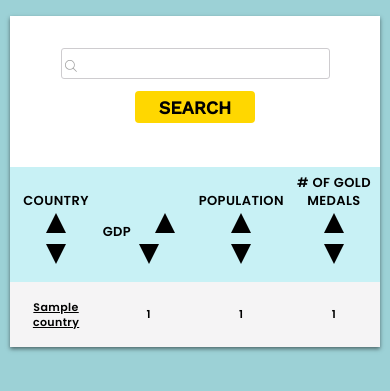
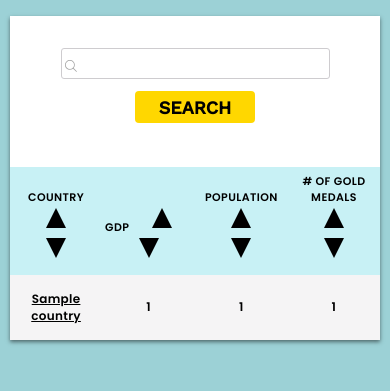
Before and after one commit to briantacderan/gold-medal-flask, a Flask app: page / in a window 390 px wide. Shown: the part 302-693 px from the top of the page. Run offline with Flask 2, Linux system fonts and the light colour scheme; tables that the repository leaves empty hold one stand-in row (values such as "Sample post").

Commit message:
Adjust more css

```diff
--- a/static/stylesheets/style.css
+++ b/static/stylesheets/style.css
@@ -213,7 +213,7 @@ h2#hidden.subheader:hover {
   .country-header th {
     background: #c8f1f5;
     padding-top: 7px;
-    font-size: 13px;
+    font-size: 11px;
     vertical-align: bottom;
     text-align: center;
   }
@@ -247,10 +247,10 @@ h2#hidden.subheader:hover {
 
   td,
   td.table-value {
-    font-size: 11px;
+    font-size: 12px;
     height: 10px;
-    letter-spacing: 0.4px;
-    max-width: 13px;
+    letter-spacing: 0.3px;
+    max-width: 12px;
     padding-left: 10px;
     padding-right: 10px;
     vertical-align: middle;
```
